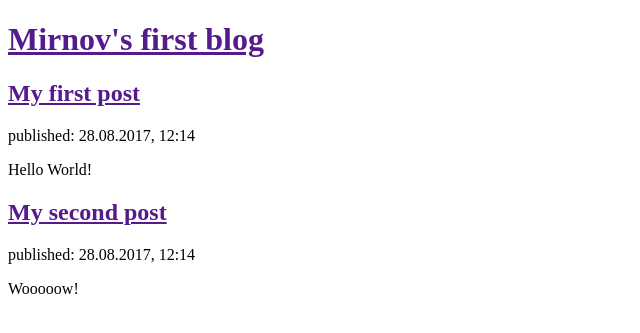
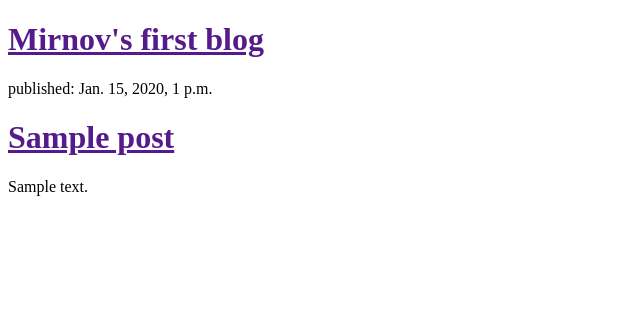
Before and after one commit to mironovii/My_Blog, a Django app: template blog/templates/blog/post_list.html in a window 1280 px wide. Shown: the top 333 px of the page, without its empty margins (0-640 px from the left). Run offline with Django 3.2, Linux system fonts and the light colour scheme; the template is opened without the code that fills it: values that come from a table or form of the project are taken from there, others are empty; tables that the repository leaves empty hold one stand-in row (values such as "Sample post").

Commit message:
Modified templates to work with DB.

```diff
--- a/blog/templates/blog/post_list.html
+++ b/blog/templates/blog/post_list.html
@@ -8,17 +8,12 @@
 <div>
     <h1><a href="">Mirnov's first blog</a></h1>
 </div>
-
+{% for post in posts %}
 <div>
-    <h2><a href="">My first post</a></h2>
-    <p>published: 28.08.2017, 12:14</p>
-    <p>Hello World!</p>
+    <p>published: {{ post.published_date }}</p>
+    <h1><a href="">{{ post.title }}</a></h1>
+    <p>{{ post.text|linebreaksbr }}</p>
 </div>
-
-<div>
-    <h2><a href="">My second post</a></h2>
-    <p>published: 28.08.2017, 12:14</p>
-    <p>Wooooow!</p>
-</div>
+{% endfor %}
 </body>
 </html>
--- a/blog/views.py
+++ b/blog/views.py
@@ -1,5 +1,8 @@
 from django.shortcuts import render
+from .models import Post
+from django.utils import timezone
 
 
 def post_list(request):
-    return render(request, 'blog/post_list.html', {})
+    posts = Post.objects.filter(published_date__lte=timezone.now()).order_by('published_date')
+    return render(request, 'blog/post_list.html', {'posts' : posts})
```
Also changed, not shown: 1 other file.
